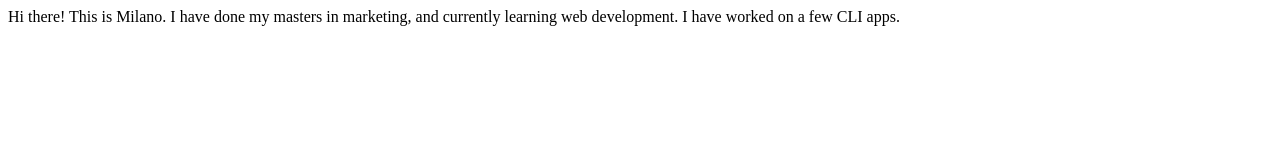
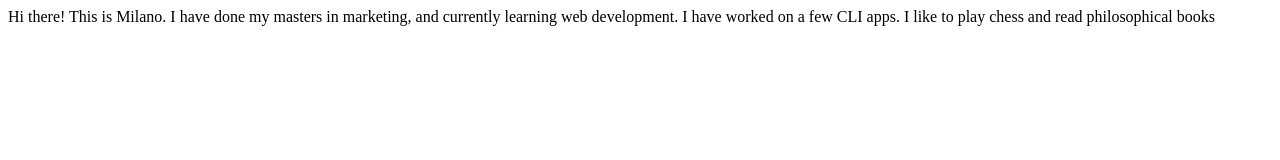
Before and after one commit to This-is-Milano/Demo-Website---NeoGCamp, a plain HTML site: page index.html in a window 1280 px wide. Drawn offline with Linux system fonts and the light colour scheme.

Commit message:
updated hobbies

```diff
--- a/index.html
+++ b/index.html
@@ -14,6 +14,8 @@
     I have done my masters in marketing, and currently learning web development.
 
     I have worked on a few CLI apps.
+
+    I like to play chess and read philosophical books
 </body>
 
 </html>
```
